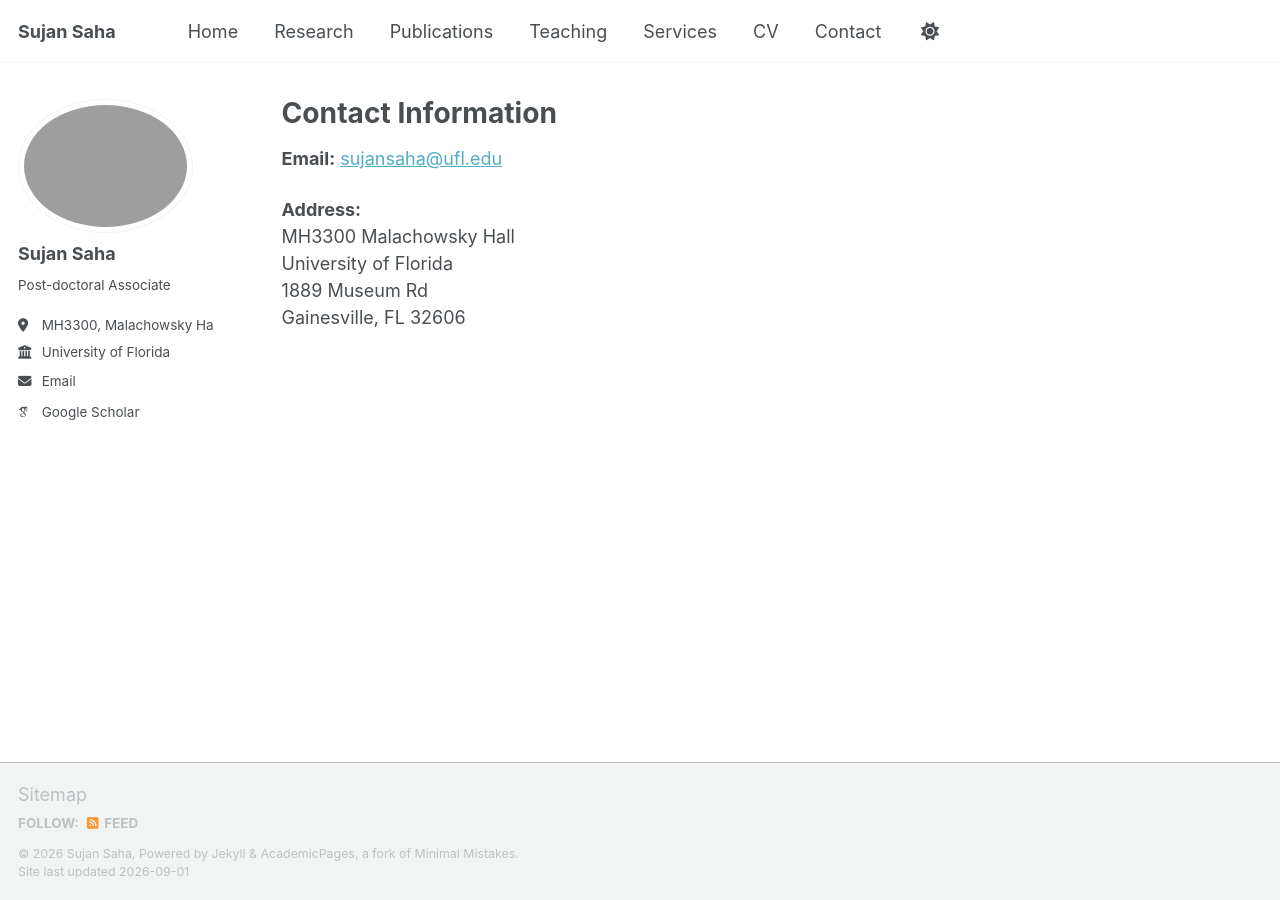
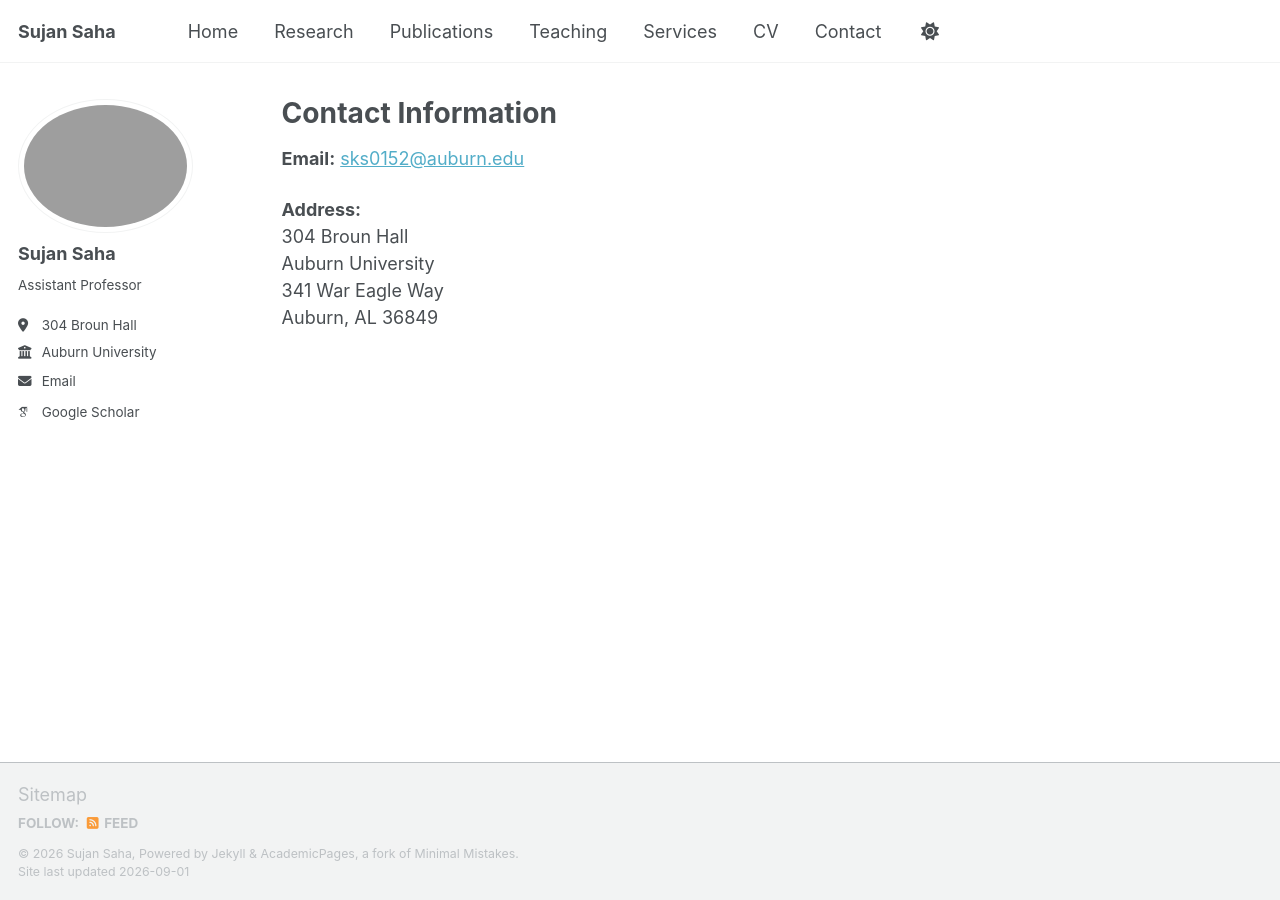
Before and after one commit to Sujansaha05/Sujansaha05.github.io, a Jekyll site: the page built from _pages/contact.html, in a window 1280 px wide. Built offline with Jekyll 4.4.1, drawn with Linux system fonts in a browser that asks for light colours; some web fonts are replaced; a script that is not in the unit is left out.

Commit message:
info update after joining AU

```diff
--- a/_config.yml
+++ b/_config.yml
@@ -27,11 +27,11 @@ author:
   avatar           : "sujan.png"
   name             : "Sujan Saha"
   pronouns         : # example: "she/her"
-  bio              : "Post-doctoral Associate"
-  location         : "MH3300, Malachowsky Hall"
-  employer         : "University of Florida"
+  bio              : "Assistant Professor"
+  location         : "304 Broun Hall"
+  employer         : "Auburn University"
   uri              : # URL
-  email            : "sujansaha@ufl.edu"
+  email            : "sks0152@auburn.edu"
 
   # Academic websites
   academia         : # URL
--- a/_pages/contact.html
+++ b/_pages/contact.html
@@ -14,15 +14,15 @@ author_profile: true
 
   <p>
     <strong>Email:</strong>
-    <a href="mailto:sujansaha@ufl.edu">sujansaha@ufl.edu</a>
+    <a href="mailto:sks0152@auburn.edu">sks0152@auburn.edu</a>
   </p>
 
   <p>
     <strong>Address:</strong><br>
-    MH3300 Malachowsky Hall<br>
-    University of Florida <br>
-    1889 Museum Rd <br>
-    Gainesville, FL 32606
+    304 Broun Hall<br>
+    Auburn University<br>
+    341 War Eagle Way <br>
+    Auburn, AL 36849
   </p>
 
 </div>
```
Also changed, not shown: _pages/about_sujan.md (+2 -1 lines), _pages/cv.md (+1 -1 lines), 4 other files.
